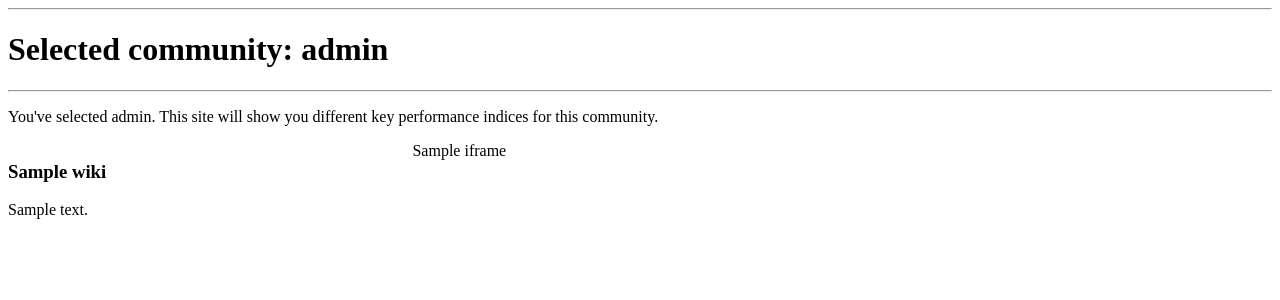
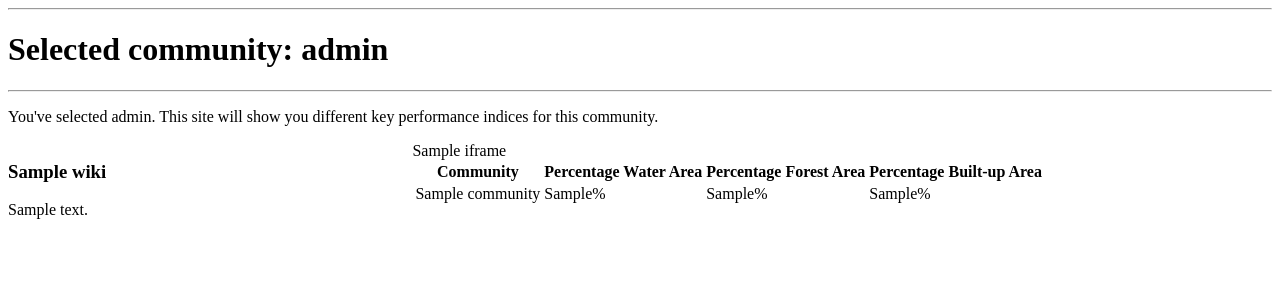
Before and after one commit to looopic/DSProject, a Flask app: template templates/community.html in a window 1280 px wide. Shown: the part 63-363 px from the top of the page. Run offline with Flask 3, Linux system fonts and the light colour scheme; the template is opened without the code that fills it: most values are stand-ins (such as "Sample title", 1, 10 or a date in 2020); some libraries are stand-ins or nearby versions.

Commit message:
Added table to Subdiv.html

```diff
--- a/app.py
+++ b/app.py
@@ -130,8 +130,8 @@ def get_country():
     building_gdf = gpd.GeoDataFrame.from_postgis(
         "SELECT ST_Intersection(building.geom,"+selected_country[1]+") FROM building;", conn, geom_col="geom"
     )
-    community_gdf = gpd.GeoDataFrame.from_postgis(
-        "SELECT *, ST_Area(way)/1000000 AS area, water_area/(ST_Area(way)/1000000)*100 as per_water,forest_area/(ST_Area(way)/1000000)*100 as per_forest,building_area/(ST_Area(way)/1000000)*100 as per_building FROM communities;",
+    subdiv_gdf = gpd.GeoDataFrame.from_postgis(
+        "SELECT *, ST_Area(way)/1000000 AS area, water_area/(ST_Area(way)/1000000)*100 as per_water,forest_area/(ST_Area(way)/1000000)*100 as per_forest,building_area/(ST_Area(way)/1000000)*100 as per_building FROM sudvivision WHERE ST_CONTAINS("+selected_country[1]+",way);",
         conn,
         geom_col="way",
         index_col="osm_id",
@@ -143,7 +143,7 @@ def get_country():
         country=selected_country,
         iframe=get_map(gdf, water_gdf, forest_gdf, building_gdf),
         wiki=get_wiki(selected_country[0]),
-        communities=community_gdf,
+        subdivisions=subdiv_gdf,
         adminLevel4=adminLevel4,
     )
 
@@ -174,9 +174,15 @@ def get_subdiv():
     building_gdf = gpd.GeoDataFrame.from_postgis(
         "SELECT ST_Intersection(building.geom,"+selected_level[1]+") FROM building;", conn, geom_col="geom"
     )
+    community_gdf = gpd.GeoDataFrame.from_postgis(
+        "SELECT *, ST_Area(way)/1000000 AS area, water_area/(ST_Area(way)/1000000)*100 as per_water,forest_area/(ST_Area(way)/1000000)*100 as per_forest,building_area/(ST_Area(way)/1000000)*100 as per_building FROM sudvivision WHERE ST_CONTAINS("+selected_level[1]+",way);",
+        conn,
+        geom_col="way",
+        index_col="osm_id",
+    ).to_dict("records")
     conn.close()
     return render_template(
-        "subdiv.html", selected_level=selected_level, adminLevel8=adminLevel8,iframe=get_map(gdf, water_gdf, forest_gdf, building_gdf), wiki=get_wiki(selected_level[0])
+        "subdiv.html", selected_level=selected_level, adminLevel8=adminLevel8,iframe=get_map(gdf, water_gdf, forest_gdf, building_gdf), wiki=get_wiki(selected_level[0]), communities=community_gdf
     )
 
 @app.route("/community", methods=["GET","POST"])
--- a/templates/community.html
+++ b/templates/community.html
@@ -14,4 +14,22 @@
 <div class="map">
     {{ iframe|safe }}
 </div>
+<div>
+    <table>
+        <tr>
+            <th>Community</th>
+            <th>Percentage Water Area</th>
+            <th>Percentage Forest Area</th>
+            <th>Percentage Built-up Area</th>
+        </tr>
+        {% for community in communities %}
+        <tr>
+            <td>{{ community['name'] }}</td>
+            <td>{{ community['per_water'] }}%</td>
+            <td>{{ community['per_forest'] }}%</td>
+            <td>{{ community['per_building'] }}%</td>
+        </tr>
+        {% endfor %}
+    </table>
+</div>
 {% endblock %}
```
Also changed, not shown: templates/country.html (+6 -6 lines).
